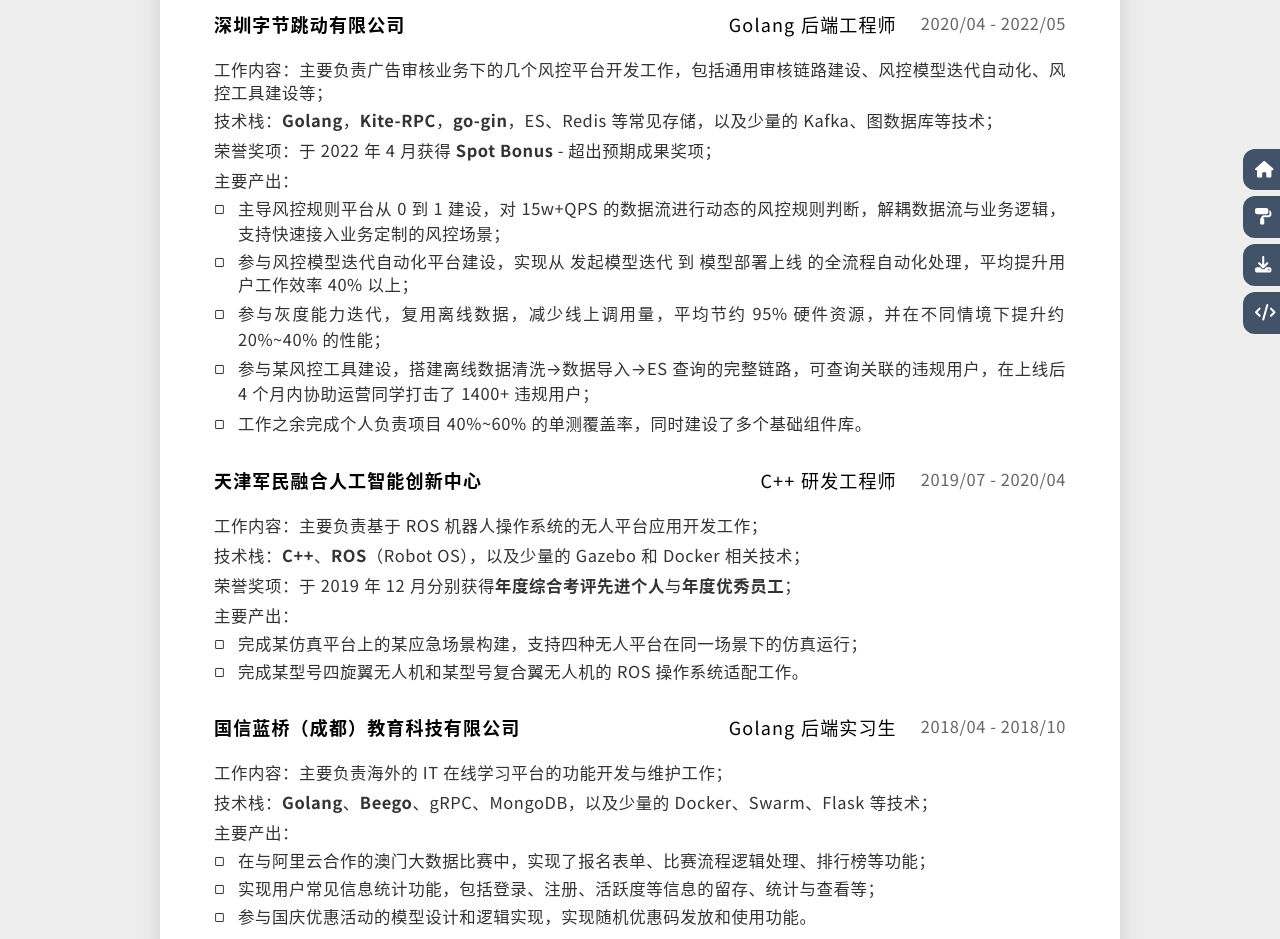
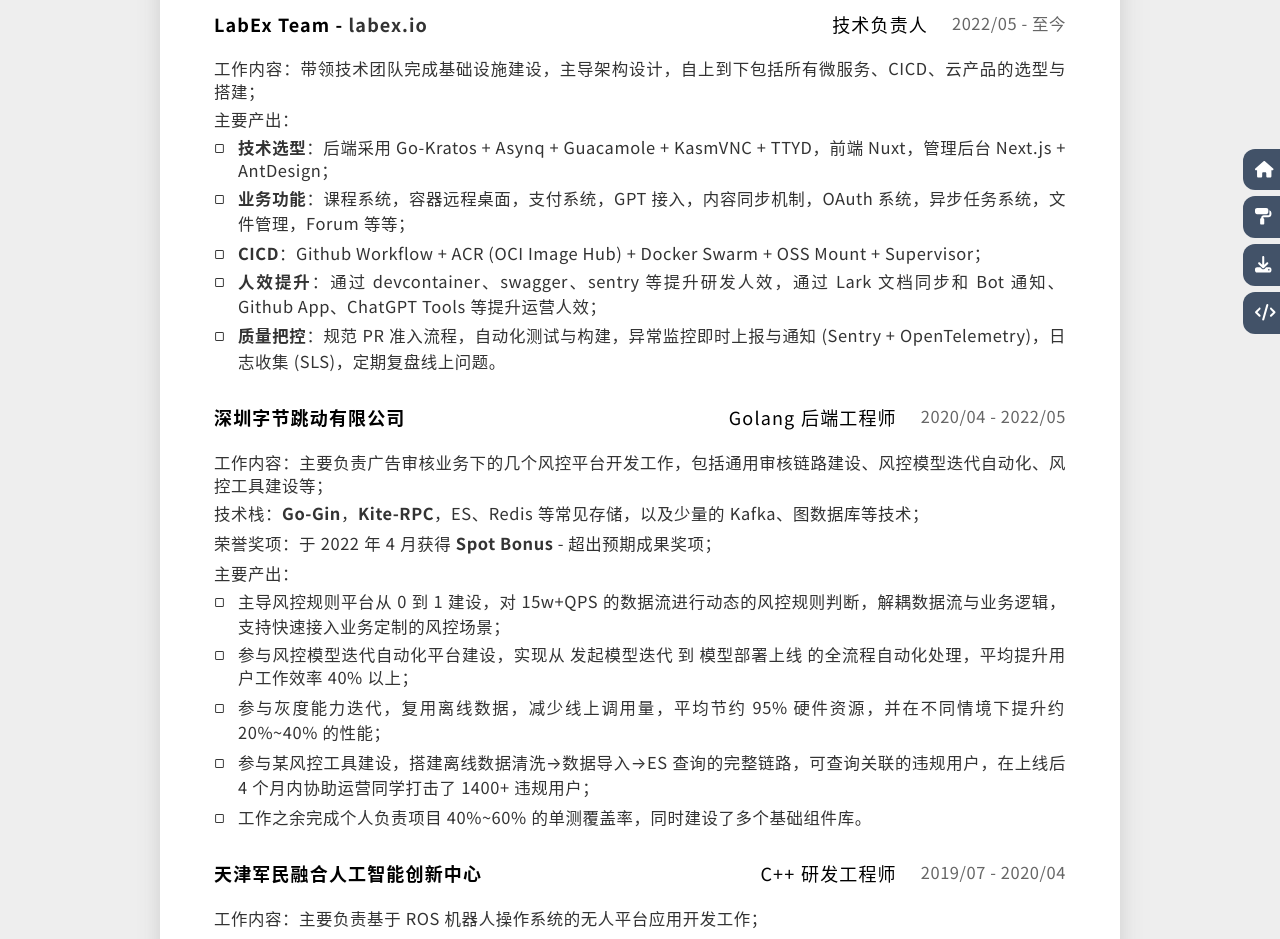
Before and after one commit to Nomango/OnePage, a React (Vite) app: page / in a window 1280 px wide. Shown: the part 340-1279 px from the top of the page. Built offline with nearby package versions, Linux system fonts and the light colour scheme.

Commit message:
chore: update

```diff
--- a/src/Resume/index.jsx
+++ b/src/Resume/index.jsx
@@ -9,10 +9,10 @@ import React from 'react'
 const Resume = {
   name: '刘海波',
   nick_name: 'Nomango',
-  signature: `后端研发工程师 - ${WorkingYears(2019)}年开发经验`,
-  desired_job: "后端研发工程师",
+  signature: `全栈工程师 - ${WorkingYears(2019)}年开发经验`,
+  desired_job: "全栈工程师",
   avatar: Private.avatar,
-  home_page: 'https://nomango.cn',
+  home_page: 'https://nomango.dev',
   basic_info: [
     {
       icon: faUser,
@@ -37,12 +37,28 @@ const Resume = {
       icon: faBriefcase,
       items: [
         {
+          name: <>LabEx Team - <a href='https://labex.io' target='_blank'>labex.io</a></>,
+          duration: "2022/05 - 至今",
+          position: "技术负责人",
+          description: [
+            <><Title text="工作内容" />：带领技术团队完成基础设施建设，主导架构设计，自上到下包括所有微服务、CICD、云产品的选型与搭建；</>,
+            <><Title text="主要产出" />：</>,
+            [
+              <><b>技术选型</b>：后端采用 Go-Kratos + Asynq + Guacamole + KasmVNC + TTYD，前端 Nuxt，管理后台 Next.js + AntDesign；</>,
+              <><b>业务功能</b>：课程系统，容器远程桌面，支付系统，GPT接入，内容同步机制，OAuth系统，异步任务系统，文件管理，Forum等等；</>,
+              <><b>CICD</b>：Github Workflow + ACR (OCI Image Hub) + Docker Swarm + OSS Mount + Supervisor；</>,
+              <><b>人效提升</b>：通过 devcontainer、swagger、sentry 等提升研发人效，通过Lark文档同步和Bot通知、Github App、ChatGPT Tools等提升运营人效；</>,
+              <><b>质量把控</b>：规范PR准入流程，自动化测试与构建，异常监控即时上报与通知(Sentry + OpenTelemetry)，日志收集(SLS)，定期复盘线上问题。</>,
+            ]
+          ]
+        },
+        {
           name: '深圳字节跳动有限公司',
           duration: "2020/04 - 2022/05",
           position: "Golang后端工程师",
           description: [
             <><Title text="工作内容" />：主要负责广告审核业务下的几个风控平台开发工作，包括通用审核链路建设、风控模型迭代自动化、风控工具建设等；</>,
-            <><Title text="技术栈" />：<b>Golang</b>，<b>Kite-RPC</b>，<b>go-gin</b>，ES、Redis等常见存储，以及少量的Kafka、图数据库等技术；</>,
+            <><Title text="技术栈" />：<b>Go-Gin</b>，<b>Kite-RPC</b>，ES、Redis等常见存储，以及少量的Kafka、图数据库等技术；</>,
             <><Title text="荣誉奖项" />：于2022年4月获得<b>Spot Bonus</b> - 超出预期成果奖项；</>,
             <><Title text="主要产出" />：</>,
             [
@@ -61,7 +77,7 @@ const Resume = {
           description: [
             // <><Title text="公司简介" />：创新中心是人工智能领域的新型科研机构，致力于研发我国自主创新的群体协同人工智能操作系统。</>,
             <><Title text="工作内容" />：主要负责基于ROS机器人操作系统的无人平台应用开发工作；</>,
-            <><Title text="技术栈" />：<b>C++</b>、<b>ROS</b>（Robot OS），以及少量的Gazebo和Docker相关技术；</>,
+            <><Title text="技术栈" />：<b>ROS</b>（Robot OS），<b>Gazebo</b>，以及少量的嵌入式和Docker相关技术；</>,
             <><Title text="荣誉奖项" />：于2019年12月分别获得<b>年度综合考评先进个人</b>与<b>年度优秀员工</b>；</>,
             <><Title text="主要产出" />：</>,
             [
@@ -70,22 +86,22 @@ const Resume = {
             ]
           ]
         },
-        {
-          name: "国信蓝桥（成都）教育科技有限公司",
-          duration: "2018/04 - 2018/10",
-          position: "Golang后端实习生",
-          description: [
-            // <><Title text="公司简介" />：公司专注虚拟化领域，旗下核心产品“实验楼”是国内领先的IT在线编程及实训学习平台。</>,
-            <><Title text="工作内容" />：主要负责海外的IT在线学习平台的功能开发与维护工作；</>,
-            <><Title text="技术栈" />：<b>Golang</b>、<b>Beego</b>、gRPC、MongoDB，以及少量的Docker、Swarm、Flask等技术；</>,
-            <><Title text="主要产出" />：</>,
-            [
-              <>在与阿里云合作的澳门大数据比赛中，实现了报名表单、比赛流程逻辑处理、排行榜等功能；</>,
-              <>实现用户常见信息统计功能，包括登录、注册、活跃度等信息的留存、统计与查看等；</>,
-              <>参与国庆优惠活动的模型设计和逻辑实现，实现随机优惠码发放和使用功能。</>,
-            ],
-          ]
-        }
+        // {
+        //   name: "国信蓝桥（成都）教育科技有限公司",
+        //   duration: "2018/04 - 2018/10",
+        //   position: "Golang后端实习生",
+        //   description: [
+        //     // <><Title text="公司简介" />：公司专注虚拟化领域，旗下核心产品“实验楼”是国内领先的IT在线编程及实训学习平台。</>,
+        //     <><Title text="工作内容" />：主要负责海外的IT在线学习平台的功能开发与维护工作；</>,
+        //     <><Title text="技术栈" />：<b>Golang</b>、<b>Beego</b>、gRPC、MongoDB，以及少量的Docker、Swarm、Flask等技术；</>,
+        //     <><Title text="主要产出" />：</>,
+        //     [
+        //       <>在与阿里云合作的澳门大数据比赛中，实现了报名表单、比赛流程逻辑处理、排行榜等功能；</>,
+        //       <>实现用户常见信息统计功能，包括登录、注册、活跃度等信息的留存、统计与查看等；</>,
+        //       <>参与国庆优惠活动的模型设计和逻辑实现，实现随机优惠码发放和使用功能。</>,
+        //     ],
+        //   ]
+        // }
       ]
     },
     {
```
Also changed, not shown: 1 other file (tests, documents, lock files or other folders).
